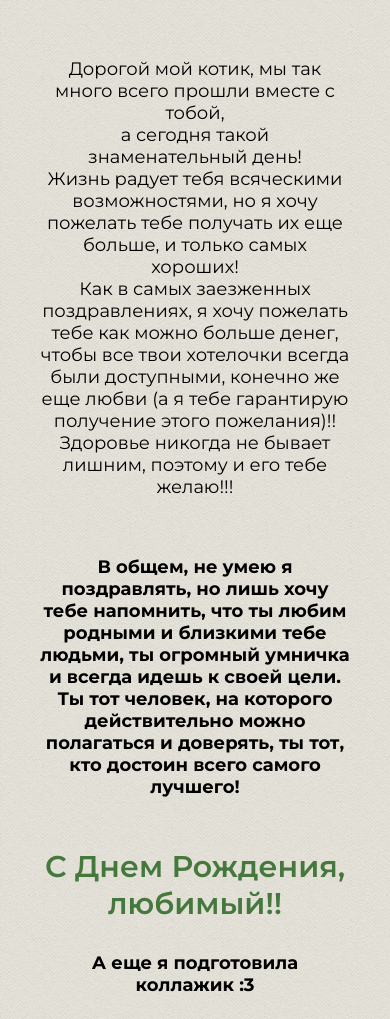
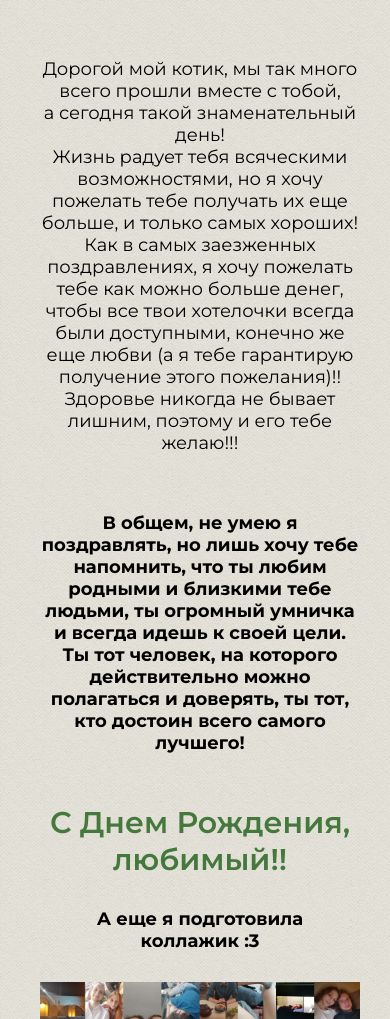
Before and after one commit to Frdman/-Frdman-.github.io, a website: page slideshow.html in a window 390 px wide. Shown: the top 1019 px of the page. Drawn offline with Linux system fonts and the light colour scheme.

Commit message:
one more fix

```diff
--- a/styles.css
+++ b/styles.css
@@ -610,7 +610,7 @@ p {
 
     .for-my-lovely-kitten,
     .our-collage {
-        padding: 0 30px 0 30px;
+        padding: 0 20px 0 30px;
     }
 
     .for-my-lovely-kitten h1 {
```
